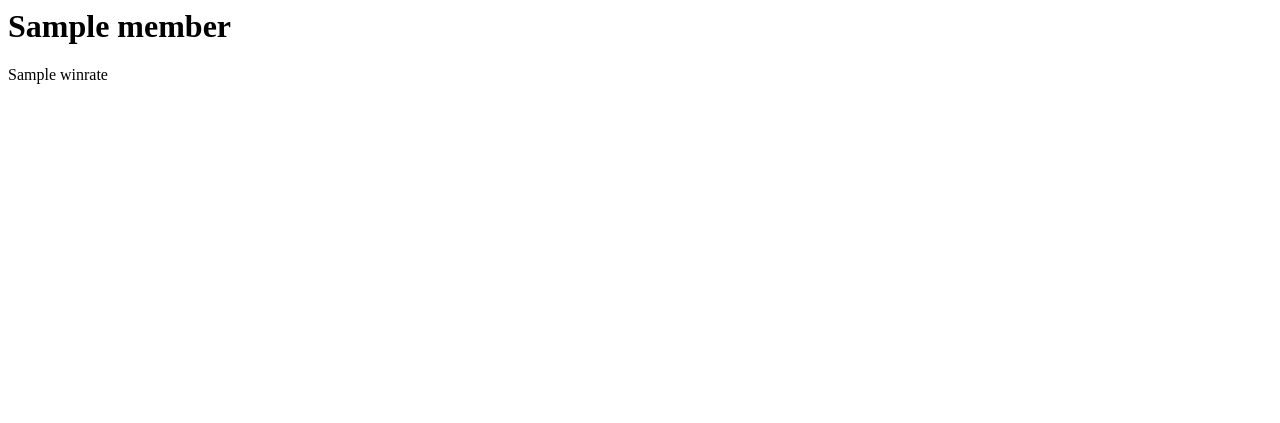
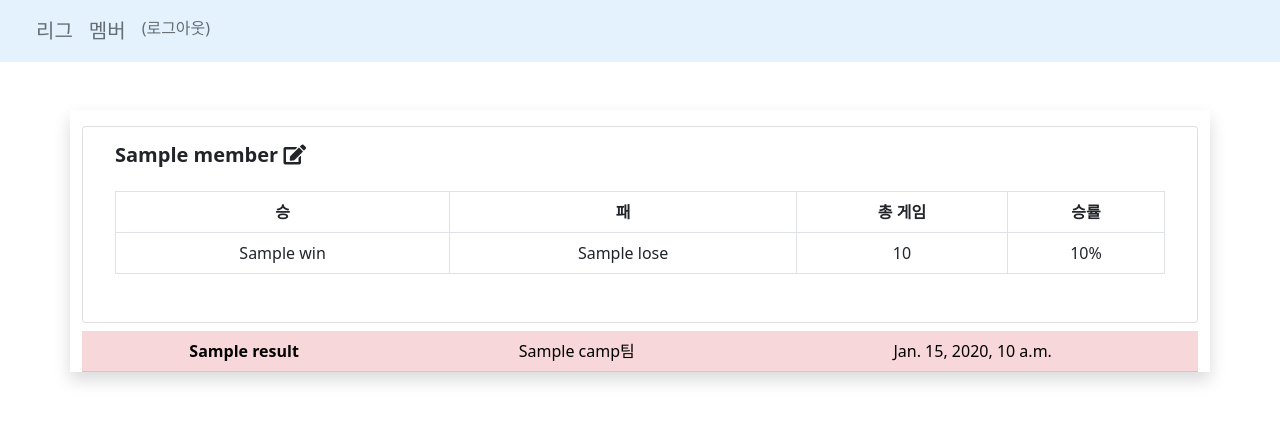
Before and after one commit to wonjune2/civilwar, a Django app: template templates/lolteams/member_detail.html in a window 1280 px wide. Shown: the top 423 px of the page. Run offline with Django 3.2, Linux system fonts and the light colour scheme; the template is opened without the code that fills it: most values are stand-ins (such as "Sample title", 1, 10 or a date in 2020); some libraries are stand-ins or nearby versions.

Commit message:
이름수정작업 진행중

```diff
--- a/lolteams/urls.py
+++ b/lolteams/urls.py
@@ -5,8 +5,8 @@ app_name = 'lolteams'
 
 urlpatterns = [
     path('', views.index, name='index'),
-    path('<int:member_id>/', views.detail, name='detail'),
     path('member/', views.member, name='member'),
     path('league/', views.league, name='league'),
-    path('league_list/', views.league_list, name='league_list')
+    path('league_list/', views.league_list, name='league_list'),
+    path('member/<int:member_id>', views.member_detail, name='member_detail'),
 ]
--- a/templates/lolteams/member_detail.html
+++ b/templates/lolteams/member_detail.html
@@ -1,5 +1,58 @@
-<h1>{{ member.name }}</h1>
-
-<div>
-    {{ member.winrate }}
-</div>
+{% extends 'base.html' %}
+{% load lolteams_filter %}
+{% load static %}
+{% block content %}
+<div class="card mb-2">
+    <div class="card-body">
+    <form method="POST">
+        {% csrf_token %}
+        <h5 class="card-title text-md-start ms-3 fw-bold name-place">
+            {{member.name}}
+            <a href="#" class="text-decoration-none text-dark name-modify">
+                <i class="fas fa-edit"></i>
+            </a>
+        </h5>
+    </form>
+      <div class="card-body">
+        <table class="table table-bordered">
+            <thead>
+              <tr>
+                <th scope="col">승</th>
+                <th scope="col">패</th>
+                <th scope="col">총 게임</th>
+                <th scope="col">승률</th>
+              </tr>
+            </thead>
+            <tbody>
+              <tr>
+                <td>{{member.win}}</td>
+                <td>{{member.lose}}</td>
+                <td>{{member.total}}</td>
+                <td>{{member.winrate|mul:"2"}}%</td>
+              </tr>
+            </tbody>
+          </table>
+      </div>
+    </div>
+  </div>
+  <table class="table">
+    <tbody>
+    {% if entry_list %}
+    {% for entry in entry_list %}
+    {% if entry.result == '승'%}
+      <tr class="table-primary">
+    {% else %}
+        <tr class="table-danger">
+    {% endif %}
+        <th scope="row">{{entry.result}}</th>
+        <td>{{entry.camp}}팀</td>
+        <td>{{entry.create_date}}</td>
+      </tr>
+    {% endfor %}
+    {% endif %}
+    </tbody>
+  </table>
+{% endblock%}
+{% block script %}
+<script src="{% static 'name-modify.js' %}"></script>
+{% endblock %}
--- a/templates/lolteams/teams.html
+++ b/templates/lolteams/teams.html
@@ -23,7 +23,7 @@
             <button type="submit" class="btn btn-success mb-5 random" disabled>랜덤 뽑기</button>
         </form>
     </div>
-    <div class="col-md-6">
+    <div class="col-md-6" data-bs-spy="scroll">
         {% if member_list %}
         <div class="btn-group-vertical w-50 mx-auto mb-5">
             {% for member in member_list %}
```
Also changed, not shown: lolteams/views.py (+8 -2 lines), static/name-modify.js (+28 -25 lines), templates/lolteams/member_list.html (+3 -7 lines).
